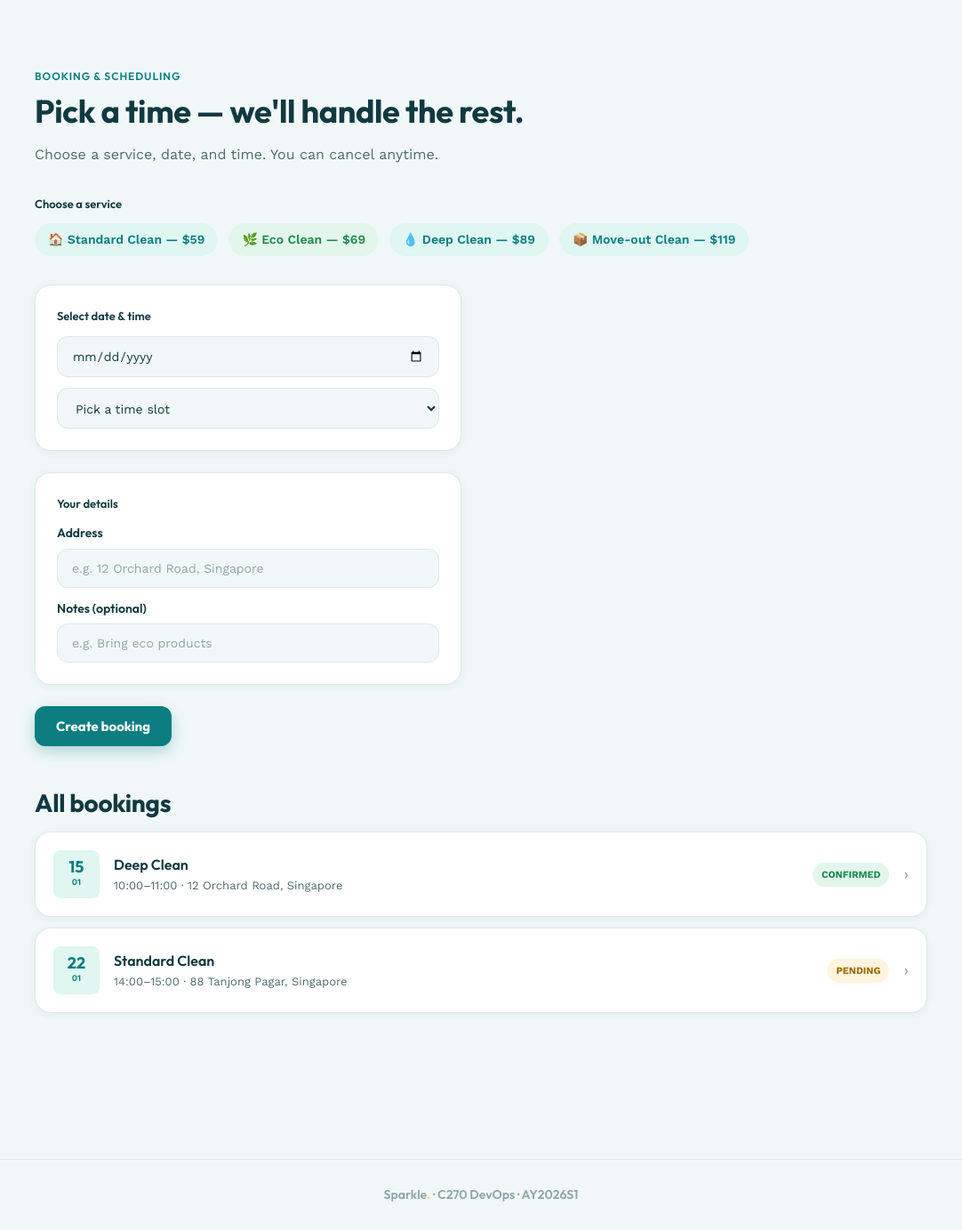
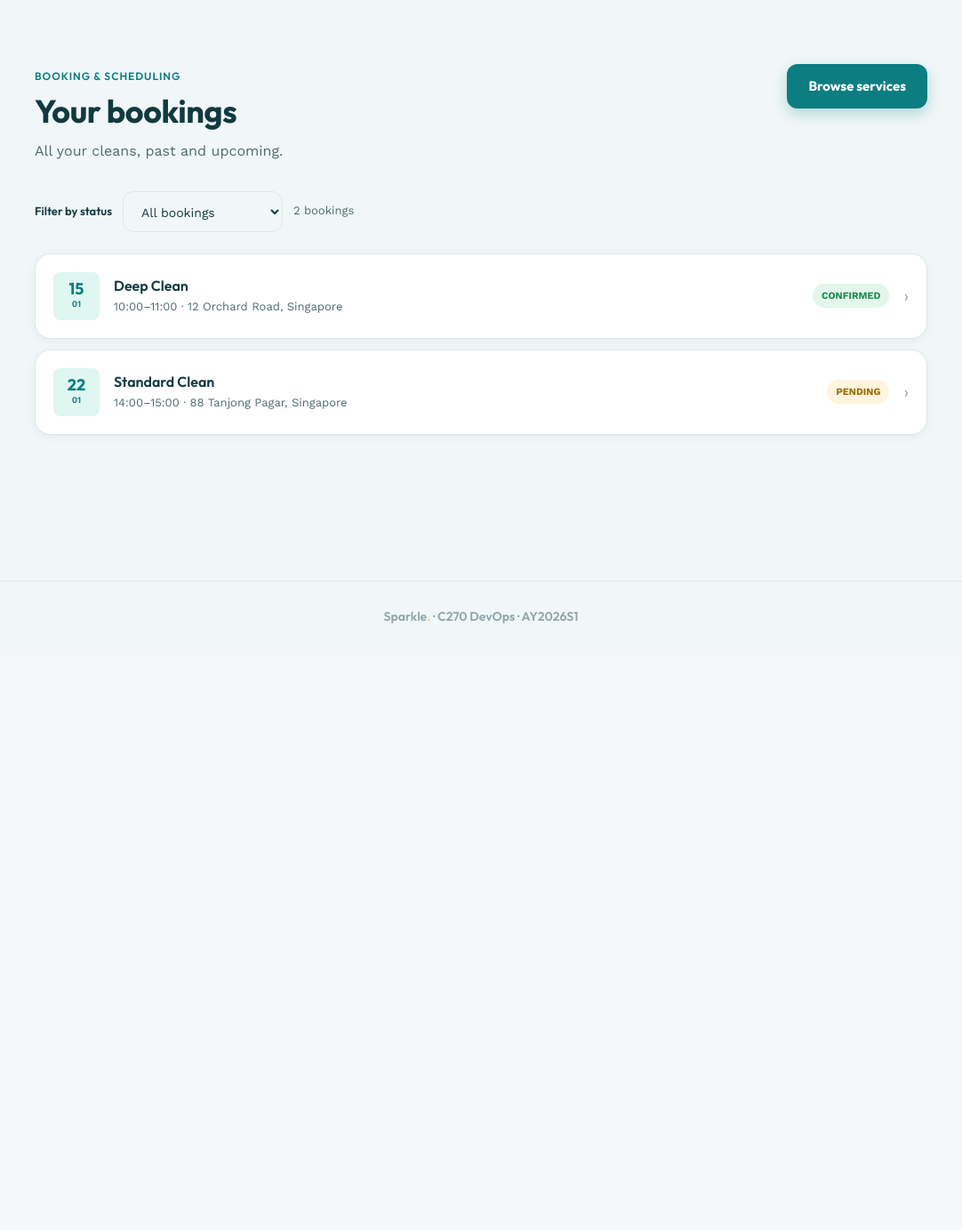
Before and after one commit to Hao-Jun-rp/C270-Team2, a Flask app: page /booking/ in a window 1280 px wide. Shown: the part 77-1460 px from the top of the page at 89% size, without its empty margins (99-1181 px from the left). After the commit the page ends 778 px from the top, so only its background shows below. Run offline with Flask 3, Linux system fonts and the light colour scheme; the visitor is signed in with stand-in values (Sample User, id 1).

Commit message:
Update booking page to show user bookings

```diff
--- a/app/booking/templates/booking/index.html
+++ b/app/booking/templates/booking/index.html
@@ -1,87 +1,67 @@
 {% extends "base.html" %}
-{% block title %}Book a clean{% endblock %}
+{% block title %}My bookings{% endblock %}
 
 {% block content %}
 <div class="container" style="padding-top:40px;padding-bottom:64px">
 
-  <div style="margin-bottom:32px">
+  <!-- Header -->
+  <div style="display:flex;align-items:flex-start;justify-content:space-between;flex-wrap:wrap;gap:16px;margin-bottom:32px">
+    <div>
       <span style="font-family:var(--font-head);font-weight:600;font-size:.75rem;letter-spacing:.08em;text-transform:uppercase;color:var(--color-primary)">Booking &amp; scheduling</span>
-    <h1 style="margin-top:6px">Pick a time — we'll handle the rest.</h1>
-    <p style="color:var(--color-slate);max-width:46ch">Choose a service, date, and time. You can cancel anytime.</p>
+      <h1 style="margin-top:6px">Your bookings</h1>
+      <p style="color:var(--color-slate);max-width:46ch;margin:4px 0 0">All your cleans, past and upcoming.</p>
+    </div>
+    <a href="/listings" class="btn btn-primary">Browse services</a>
   </div>
 
-  <div style="margin-bottom:32px">
-    <div style="font-family:var(--font-head);font-weight:600;font-size:.8125rem;margin-bottom:12px">Choose a service</div>
-    <div style="display:flex;flex-wrap:wrap;gap:12px">
-      <div class="pill is-active" onclick="selectService(this,'Standard Clean',59)">🏠 Standard Clean — $59</div>
-      <div class="pill" onclick="selectService(this,'Eco Clean',69)" style="background:var(--color-leaf-soft);color:#1f8a52">🌿 Eco Clean — $69</div>
-      <div class="pill" onclick="selectService(this,'Deep Clean',89)">💧 Deep Clean — $89</div>
-      <div class="pill" onclick="selectService(this,'Move-out Clean',119)">📦 Move-out Clean — $119</div>
-    </div>
+  <!-- Filter -->
+  <div style="display:flex;align-items:center;gap:12px;margin-bottom:24px;flex-wrap:wrap">
+    <label style="font-family:var(--font-head);font-weight:600;font-size:.8125rem;color:var(--color-ink)">Filter by status</label>
+    <select class="input" id="statusFilter" onchange="filterBookings()" style="width:auto;min-width:180px">
+      <option value="all">All bookings</option>
+      <option value="Pending">Pending</option>
+      <option value="Confirmed">Confirmed</option>
+      <option value="Completed">Completed</option>
+      <option value="Cancelled">Cancelled</option>
+    </select>
+    <span id="countLabel" style="font-size:.8125rem;color:var(--color-slate)"></span>
   </div>
 
-  <div class="card" style="padding:24px;margin-bottom:24px;max-width:480px">
-    <div style="font-family:var(--font-head);font-weight:600;font-size:.8125rem;margin-bottom:12px">Select date &amp; time</div>
-    <input type="date" class="input" id="dateInput" style="margin-bottom:12px">
-    <select class="input" id="timeInput">
-      <option value="">Pick a time slot</option>
-      <option>08:00–09:00</option>
-      <option>09:00–10:00</option>
-      <option>10:00–11:00</option>
-      <option>11:00–12:00</option>
-      <option>13:00–14:00</option>
-      <option>14:00–15:00</option>
-      <option>15:00–16:00</option>
-      <option>16:00–17:00</option>
-    </select>
-  </div>
-
-  <div class="card" style="padding:24px;margin-bottom:24px;max-width:480px">
-    <div style="font-family:var(--font-head);font-weight:600;font-size:.8125rem;margin-bottom:12px">Your details</div>
-    <label class="field-label">Address</label>
-    <input type="text" class="input" id="addressInput" placeholder="e.g. 12 Orchard Road, Singapore" style="margin-bottom:12px">
-    <label class="field-label">Notes (optional)</label>
-    <input type="text" class="input" id="notesInput" placeholder="e.g. Bring eco products">
-  </div>
-
-  <button class="btn btn-primary" onclick="confirmBooking()">Create booking</button>
-
-  <div id="toast" style="display:none;margin-top:24px" class="toast">
-    <span>✅</span>
-    <div>
-      <strong style="font-family:var(--font-head);font-size:.875rem">You're all set!</strong>
-      <p id="toastMsg" style="margin:0;font-size:.8125rem;color:var(--color-slate)"></p>
-    </div>
-  </div>
-
-  <div style="margin-top:48px">
-    <h2 style="margin-bottom:16px">All bookings</h2>
+  <!-- Bookings list -->
   <div id="bookingsList">
     {% if bookings %}
       {% for b in bookings %}
-        <div class="card booking-card" onclick="openDetail('{{ b.id }}','{{ b.service }}','{{ b.date }}','{{ b.time }}','{{ b.address }}','{{ b.notes }}','{{ b.status }}')"
+      <div class="card booking-card"
+        data-status="{{ b.status }}"
+        onclick="openDetail('{{ b.id }}','{{ b.service }}','{{ b.date }}','{{ b.time }}','{{ b.address }}','{{ b.notes }}','{{ b.status }}')"
         style="padding:20px;margin-bottom:12px;display:flex;align-items:center;gap:16px;cursor:pointer;transition:.15s ease">
-          <div style="background:var(--color-foam);border-radius:8px;padding:10px 14px;text-align:center;min-width:52px">
+        <div style="background:var(--color-foam);border-radius:8px;padding:10px 14px;text-align:center;min-width:52px;flex:0 0 auto">
           <div style="font-family:var(--font-head);font-weight:700;font-size:1.125rem;color:var(--color-primary);line-height:1">{{ b.date.split('-')[2] }}</div>
           <div style="font-size:.625rem;font-weight:600;text-transform:uppercase;color:var(--color-primary)">{{ b.date.split('-')[1] }}</div>
         </div>
-          <div style="flex:1">
+        <div style="flex:1;min-width:0">
           <div style="font-family:var(--font-head);font-weight:600">{{ b.service }}</div>
           <div style="font-size:.8125rem;color:var(--color-slate)">{{ b.time }} · {{ b.address }}</div>
         </div>
-          <div style="font-size:.6875rem;font-weight:700;text-transform:uppercase;padding:5px 10px;border-radius:999px;
-            background:{% if b.status == 'Confirmed' %}var(--color-leaf-soft){% else %}#FFF4DE{% endif %};
-            color:{% if b.status == 'Confirmed' %}#1f8a52{% else %}#9a6b00{% endif %}">
+        <div style="font-size:.6875rem;font-weight:700;text-transform:uppercase;padding:5px 10px;border-radius:999px;flex:0 0 auto;
+          {% if b.status == 'Confirmed' %}background:var(--color-leaf-soft);color:#1f8a52;
+          {% elif b.status == 'Completed' %}background:var(--color-foam);color:var(--color-primary);
+          {% elif b.status == 'Cancelled' %}background:#FEE2E2;color:#b91c1c;
+          {% else %}background:#FFF4DE;color:#9a6b00;{% endif %}">
           {{ b.status }}
         </div>
-          <div style="color:var(--color-steam);font-size:1.1rem">›</div>
+        <div style="color:var(--color-steam);font-size:1.1rem;flex:0 0 auto">›</div>
       </div>
       {% endfor %}
     {% else %}
-        <p style="color:var(--color-steam)" id="emptyNote">No bookings yet.</p>
+      <div style="text-align:center;padding:48px 0">
+        <p style="color:var(--color-steam);margin-bottom:16px">No bookings yet.</p>
+        <a href="/listings" class="btn btn-primary">Browse services</a>
+      </div>
     {% endif %}
   </div>
-  </div>
+
+  <p id="noResults" style="display:none;color:var(--color-steam);font-size:.875rem">No bookings match this filter.</p>
 
 </div>
 
@@ -118,25 +98,18 @@
 </div>
 
 <script>
-let selectedService = 'Standard Clean', selectedPrice = 59;
+const cards = document.querySelectorAll('.booking-card');
 
-function selectService(el, name, price) {
-  document.querySelectorAll('.pill').forEach(p => { p.style.background = ''; p.style.color = ''; });
-  el.style.background = 'var(--color-primary)';
-  el.style.color = '#fff';
-  selectedService = name;
-  selectedPrice = price;
-}
-
-function confirmBooking() {
-  const date = document.getElementById('dateInput').value;
-  const time = document.getElementById('timeInput').value;
-  const address = document.getElementById('addressInput').value;
-  if (!date || !time || !address) { alert('Please fill in date, time, and address.'); return; }
-  document.getElementById('toastMsg').textContent = `${selectedService} booked for ${date} at ${time}. $${selectedPrice}`;
-  document.getElementById('toast').style.display = 'flex';
-  const empty = document.getElementById('emptyNote');
-  if (empty) empty.style.display = 'none';
+function filterBookings() {
+  const val = document.getElementById('statusFilter').value;
+  let visible = 0;
+  cards.forEach(c => {
+    const show = val === 'all' || c.dataset.status === val;
+    c.style.display = show ? 'flex' : 'none';
+    if (show) visible++;
+  });
+  document.getElementById('noResults').style.display = visible === 0 ? 'block' : 'none';
+  document.getElementById('countLabel').textContent = visible + ' booking' + (visible !== 1 ? 's' : '');
 }
 
 function openDetail(id, service, date, time, address, notes, status) {
@@ -147,8 +120,15 @@ function openDetail(id, service, date, time, address, notes, status) {
   document.getElementById('dNotes').textContent = notes || '—';
   const s = document.getElementById('dStatus');
   s.textContent = status;
-  s.style.background = status === 'Confirmed' ? 'var(--color-leaf-soft)' : '#FFF4DE';
-  s.style.color = status === 'Confirmed' ? '#1f8a52' : '#9a6b00';
+  const styles = {
+    Confirmed: ['var(--color-leaf-soft)', '#1f8a52'],
+    Completed: ['var(--color-foam)', 'var(--color-primary)'],
+    Cancelled: ['#FEE2E2', '#b91c1c'],
+    Pending:   ['#FFF4DE', '#9a6b00'],
+  };
+  const [bg, color] = styles[status] || styles.Pending;
+  s.style.background = bg;
+  s.style.color = color;
   document.getElementById('modalOverlay').style.display = 'flex';
 }
 
@@ -156,9 +136,12 @@ function closeDetail() {
   document.getElementById('modalOverlay').style.display = 'none';
 }
 
-document.querySelectorAll('.booking-card').forEach(card => {
-  card.addEventListener('mouseenter', () => card.style.boxShadow = '0 8px 22px rgba(16,58,64,.12)');
-  card.addEventListener('mouseleave', () => card.style.boxShadow = '');
+cards.forEach(c => {
+  c.addEventListener('mouseenter', () => c.style.boxShadow = '0 8px 22px rgba(16,58,64,.12)');
+  c.addEventListener('mouseleave', () => c.style.boxShadow = '');
 });
+
+// init count
+filterBookings();
 </script>
 {% endblock %}
```
Lines whose indentation alone changed are shown as unchanged.
